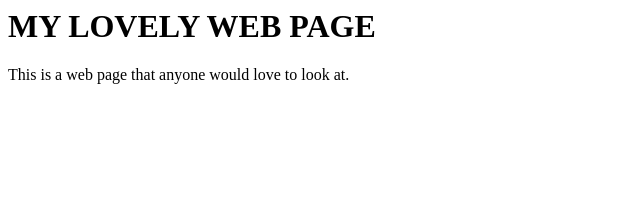
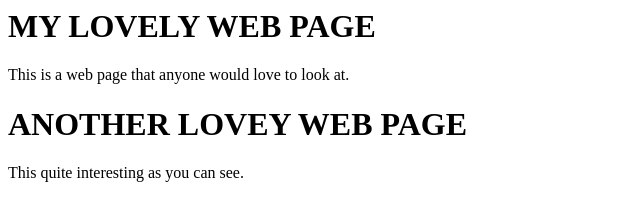
Before and after one commit to adamkalule/THE-WEB-PAGE, a plain HTML site: page index.html in a window 1280 px wide. Shown: the whole page, without its empty margins (0-640 px from the left). Drawn offline with Linux system fonts and the light colour scheme.

Commit message:
second commit

```diff
--- a/index.html
+++ b/index.html
@@ -7,5 +7,7 @@
         <body>
             <h1>MY LOVELY WEB PAGE</h1>
             <p>This is a web page that anyone would love to look at.</p>
+            <h1>ANOTHER LOVEY WEB PAGE</h1>
+            <p>This quite interesting as you can see.</p>
         </body>
     </html>
```
